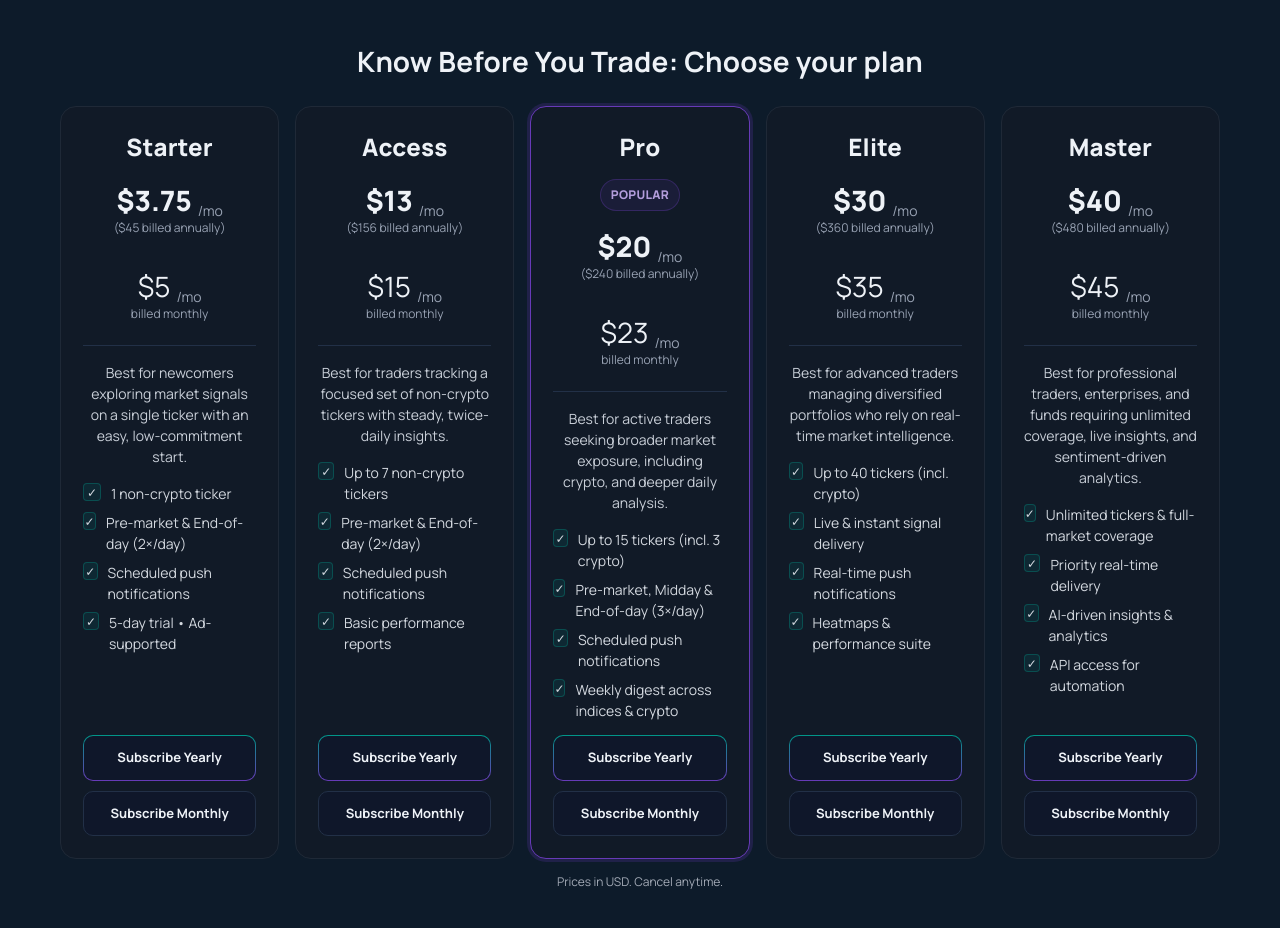
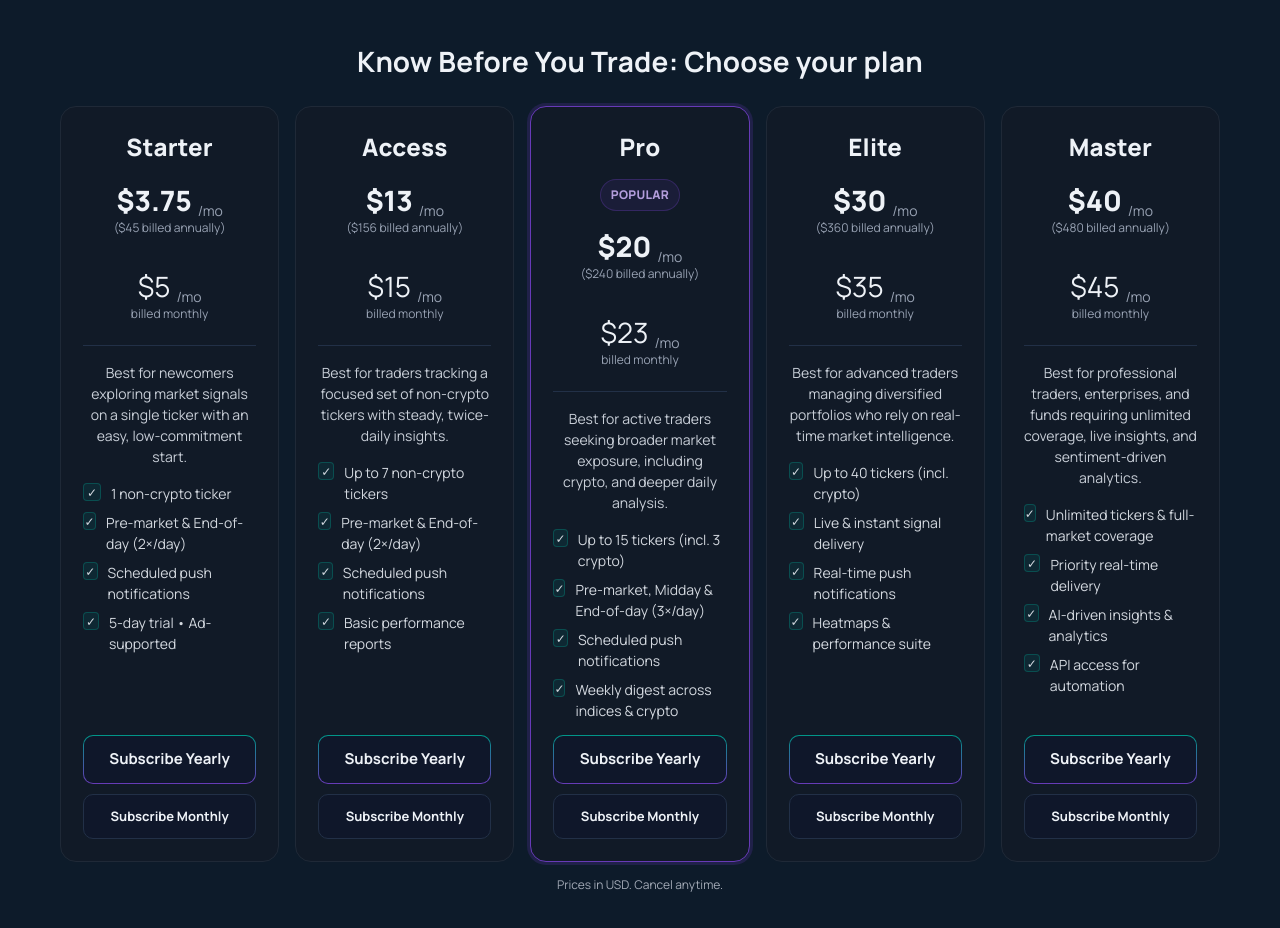
Before and after one commit to TradeIQX/tiqx-pricing-widget, a website: page index.html in a window 1280 px wide. Drawn offline with Linux system fonts and the light colour scheme.

Commit message:
Update index.html

```diff
--- a/index.html
+++ b/index.html
@@ -5,7 +5,6 @@
 <meta name="viewport" content="width=device-width,initial-scale=1" />
 <title>TradeIQX Pricing</title>
 
-<!-- Brand font -->
 <link rel="preconnect" href="https://fonts.googleapis.com">
 <link rel="preconnect" href="https://fonts.gstatic.com" crossorigin>
 <link href="https://fonts.googleapis.com/css2?family=Manrope:wght@400;600;700;800&display=swap" rel="stylesheet">
@@ -54,12 +53,12 @@ h2{text-align:center;margin:0 0 24px;font-size:28px;letter-spacing:.2px}
 .btn{
   display:inline-grid;place-items:center;padding:12px 14px;border-radius:10px;
   background:#0f172a;border:1px solid #223047;font-weight:700;text-align:center;
-  font-size:13px;white-space:nowrap;
-  transition:filter .15s ease,transform .05s ease;
+  white-space:nowrap;transition:filter .15s ease,transform .05s ease;
 }
 .btn:hover{outline:2px solid var(--ring);filter:brightness(1.05)}
 .btn:active{transform:translateY(1px)}
-.btn.primary{border:1px solid transparent;background:linear-gradient(#0f172a,#0f172a) padding-box,linear-gradient(180deg,var(--brand),var(--brand-2)) border-box;color:var(--text)}
+.btn.primary{border:1px solid transparent;background:linear-gradient(#0f172a,#0f172a) padding-box,linear-gradient(180deg,var(--brand),var(--brand-2)) border-box;color:var(--text);font-size:15px;}
+.btn.secondary{font-size:13px;}
 .btn[disabled]{opacity:.55;cursor:not-allowed}
 .badge{display:inline-flex;align-items:center;gap:6px;background:rgba(103,58,183,.12);color:#b39ddb;border:1px solid rgba(103,58,183,.33);padding:6px 10px;border-radius:999px;font-size:12px;font-weight:800;letter-spacing:.3px;text-transform:uppercase;margin:0 auto;}
 .fine{color:#a3aab6;font-size:12px;margin-top:14px;text-align:center}
@@ -70,7 +69,7 @@ h2{text-align:center;margin:0 0 24px;font-size:28px;letter-spacing:.2px}
 <h2>Know Before You Trade: Choose your plan</h2>
 <div class="grid" role="list">
 
-<!-- Starter -->
+<!-- STARTER -->
 <article class="card" role="listitem">
   <div class="tiername">Starter</div>
   <div class="prices">
@@ -95,11 +94,11 @@ h2{text-align:center;margin:0 0 24px;font-size:28px;letter-spacing:.2px}
   </div>
   <div class="actions">
     <a class="btn primary" href="#" target="_blank">Subscribe Yearly</a>
-    <a class="btn" href="#" target="_blank">Subscribe Monthly</a>
+    <a class="btn secondary" href="#" target="_blank">Subscribe Monthly</a>
   </div>
 </article>
 
-<!-- Access -->
+<!-- ACCESS -->
 <article class="card" role="listitem">
   <div class="tiername">Access</div>
   <div class="prices">
@@ -124,11 +123,11 @@ h2{text-align:center;margin:0 0 24px;font-size:28px;letter-spacing:.2px}
   </div>
   <div class="actions">
     <a class="btn primary" href="#" target="_blank">Subscribe Yearly</a>
-    <a class="btn" href="#" target="_blank">Subscribe Monthly</a>
+    <a class="btn secondary" href="#" target="_blank">Subscribe Monthly</a>
   </div>
 </article>
 
-<!-- Pro -->
+<!-- PRO -->
 <article class="card featured" role="listitem">
   <div class="tiername">Pro</div>
   <span class="badge">Popular</span>
@@ -154,11 +153,11 @@ h2{text-align:center;margin:0 0 24px;font-size:28px;letter-spacing:.2px}
   </div>
   <div class="actions">
     <a class="btn primary" href="#" target="_blank">Subscribe Yearly</a>
-    <a class="btn" href="#" target="_blank">Subscribe Monthly</a>
+    <a class="btn secondary" href="#" target="_blank">Subscribe Monthly</a>
   </div>
 </article>
 
-<!-- Elite -->
+<!-- ELITE -->
 <article class="card" role="listitem">
   <div class="tiername">Elite</div>
   <div class="prices">
@@ -183,11 +182,11 @@ h2{text-align:center;margin:0 0 24px;font-size:28px;letter-spacing:.2px}
   </div>
   <div class="actions">
     <a class="btn primary" href="#" target="_blank">Subscribe Yearly</a>
-    <a class="btn" href="#" target="_blank">Subscribe Monthly</a>
+    <a class="btn secondary" href="#" target="_blank">Subscribe Monthly</a>
   </div>
 </article>
 
-<!-- Master -->
+<!-- MASTER -->
 <article class="card" role="listitem">
   <div class="tiername">Master</div>
   <div class="prices">
@@ -212,7 +211,7 @@ h2{text-align:center;margin:0 0 24px;font-size:28px;letter-spacing:.2px}
   </div>
   <div class="actions">
     <a class="btn primary" href="#" target="_blank">Subscribe Yearly</a>
-    <a class="btn" href="#" target="_blank">Subscribe Monthly</a>
+    <a class="btn secondary" href="#" target="_blank">Subscribe Monthly</a>
   </div>
 </article>
 
```
